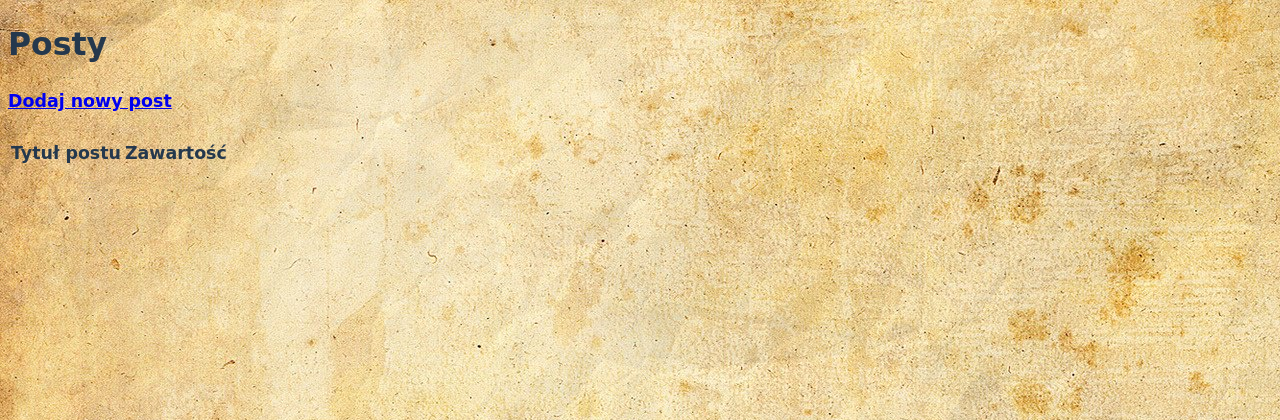
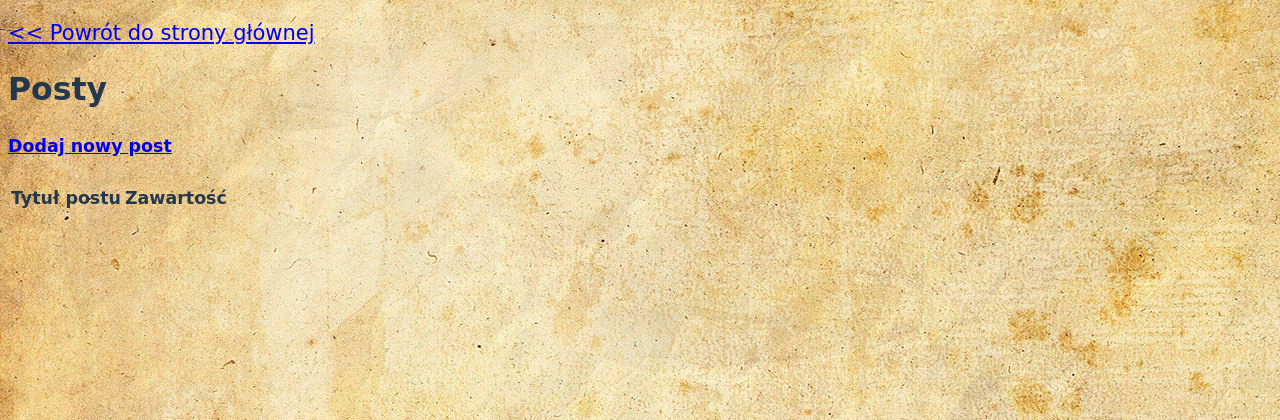
Before and after one commit to krzysztofwolowicz/MyBlog, a Rails app: page /posts in a window 1280 px wide. Shown: the top 420 px of the page. Run offline with Rails 7, Linux system fonts and the light colour scheme; data that the repository does not hold is empty; parts of the project's set-up code (start-up, migrations or seed data) failed here and were passed over; some libraries are stand-ins or nearby versions.

Commit message:
adding links

```diff
--- a/app/views/devise/passwords/edit.html.erb
+++ b/app/views/devise/passwords/edit.html.erb
@@ -1,4 +1,5 @@
 <h2>Change your password</h2>
+<%= link_to(" << Powrót do strony głównej", home_index_path, :class => 'back-link') %>
 
 <%= form_for(resource, as: resource_name, url: password_path(resource_name), html: { method: :put }) do |f| %>
   <%= devise_error_messages! %>
--- a/app/views/devise/passwords/new.html.erb
+++ b/app/views/devise/passwords/new.html.erb
@@ -1,4 +1,5 @@
 <h2>Forgot your password?</h2>
+<%= link_to(" << Powrót do strony głównej", home_index_path, :class => 'back-link') %>
 
 <%= form_for(resource, as: resource_name, url: password_path(resource_name), html: { method: :post }) do |f| %>
   <%= devise_error_messages! %>
--- a/app/views/devise/registrations/new.html.erb
+++ b/app/views/devise/registrations/new.html.erb
@@ -1,4 +1,6 @@
 <h2>Sign up</h2>
+
+<%= link_to(" << Powrót do strony głównej", home_index_path, :class => 'back-link') %>
 
 <%= form_for(resource, as: resource_name, url: registration_path(resource_name)) do |f| %>
   <%= devise_error_messages! %>
--- a/app/views/devise/sessions/new.html.erb
+++ b/app/views/devise/sessions/new.html.erb
@@ -1,4 +1,6 @@
+
 <h2>Log in</h2>
+<%= link_to(" << Powrót do strony głównej", home_index_path, :class => 'back-link') %>
 
 <%= form_for(resource, as: resource_name, url: session_path(resource_name)) do |f| %>
   <div class="field">
--- a/app/views/home/index.html.erb
+++ b/app/views/home/index.html.erb
@@ -6,7 +6,7 @@
 
   <div id="menu">
     <div class = "option"><%= link_to('Strona główna', posts_path) %> </div>
-    <div class = "option"><%= link_to('Logowanie', new_user_registration_path) %> </div>
+    <div class = "option"><%= link_to('Logowanie', new_user_session_path) %> </div>
     <div style = "clear:both;"> </div>
 
   </div>
--- a/app/views/posts/index.html.erb
+++ b/app/views/posts/index.html.erb
@@ -1,3 +1,4 @@
+<%= link_to(" << Powrót do strony głównej", home_index_path, :class => 'back-link') %>
 <div class="subjects index">
   <h2>Posty<h2>
 
```
